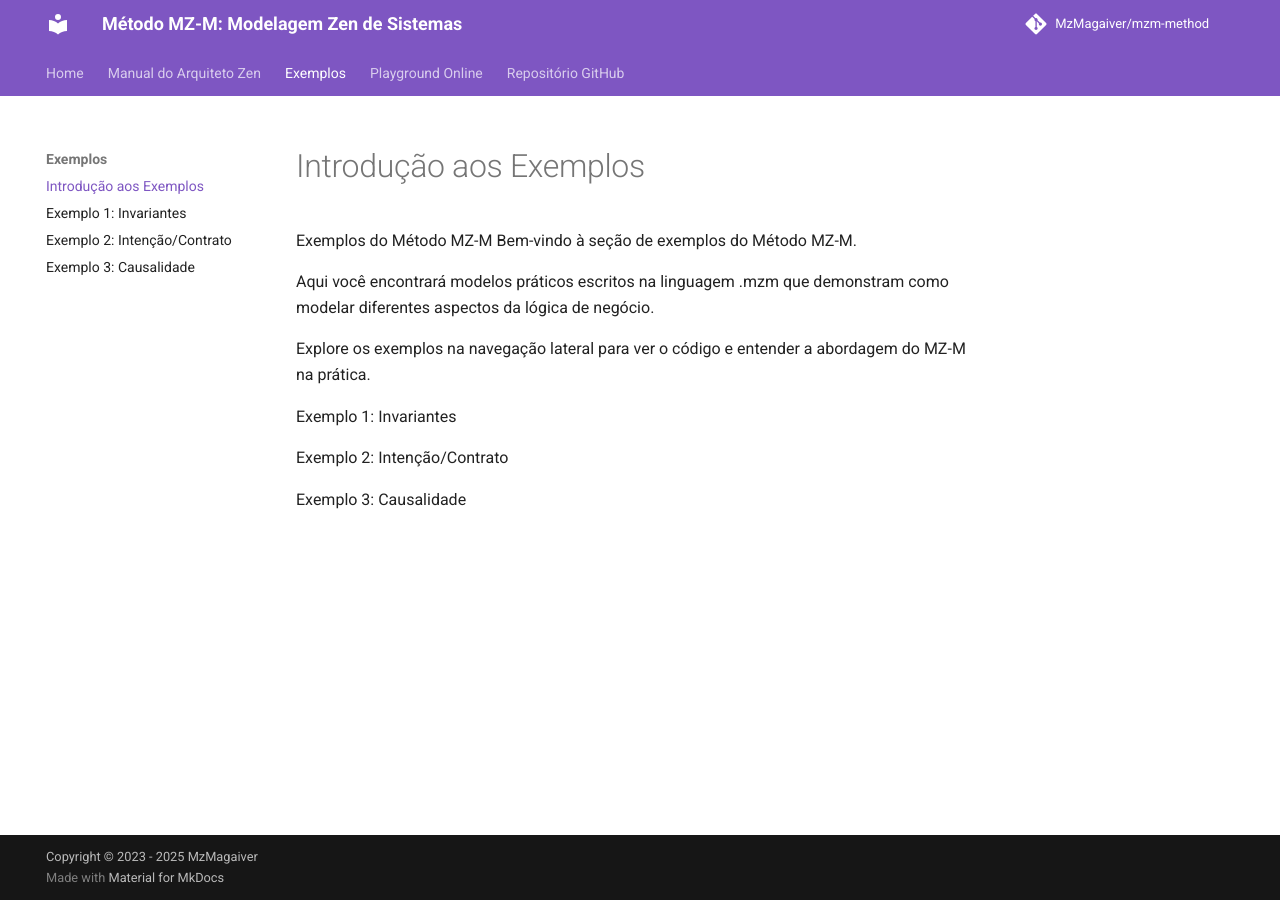
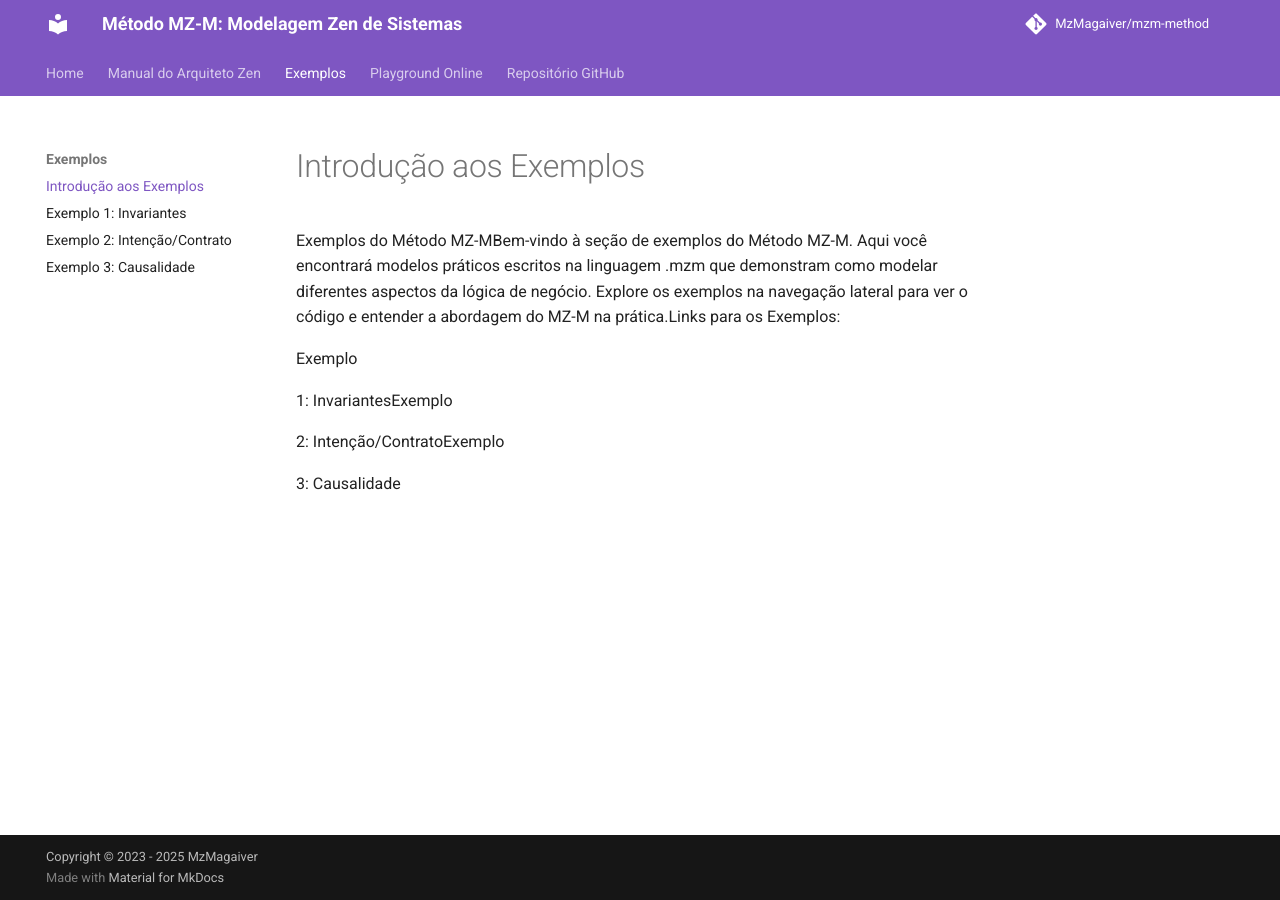
Before and after one commit to MzMagaiver/mzm-method, an MkDocs documentation site: the page built from docs/examples/index.md, in a window 1280 px wide. Built offline with MkDocs 1.6.1 and Material for MkDocs 9.7.7, drawn with Linux system fonts in a browser that asks for light colours; comment, search, counter and statistics services are not loaded.

Commit message:
Update index.md

```diff
--- a/docs/examples/index.md
+++ b/docs/examples/index.md
@@ -1,12 +1,12 @@
-Exemplos do Método MZ-M
-Bem-vindo à seção de exemplos do Método MZ-M.
+Exemplos do Método MZ-MBem-vindo à seção de exemplos do Método MZ-M.
+Aqui você encontrará modelos práticos escritos na linguagem .mzm que demonstram como modelar diferentes aspectos da lógica de negócio.
+Explore os exemplos na navegação lateral para ver o código e entender a abordagem do MZ-M na prática.Links para os
+Exemplos:
 
-Aqui você encontrará modelos práticos escritos na linguagem .mzm que demonstram como modelar diferentes aspectos da lógica de negócio.
+Exemplo
 
-Explore os exemplos na navegação lateral para ver o código e entender a abordagem do MZ-M na prática.
+1: InvariantesExemplo
 
-Exemplo 1: Invariantes
+2: Intenção/ContratoExemplo
 
-Exemplo 2: Intenção/Contrato
-
-Exemplo 3: Causalidade
+3: Causalidade
```
